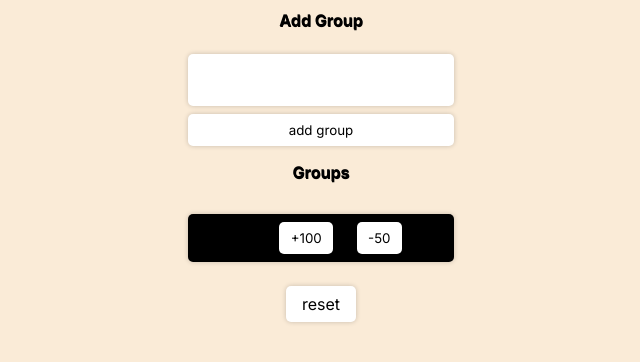
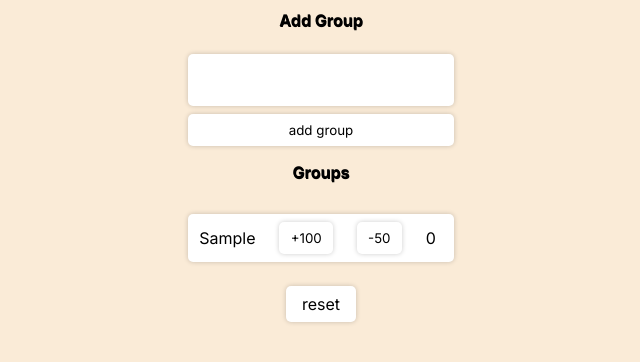
Before and after one commit to Reksaditya/Score-Counter-LCC, a plain HTML site: page index.html in a window 1280 px wide. Both pictures are taken after typing "Sample" into the empty fields and a click on the button "add group". Shown: the part 274-636 px from the top of the page, without its empty margins (319-959 px from the left). Drawn offline with Linux system fonts and the light colour scheme.

Commit message:
logic add

```diff
--- a/script.js
+++ b/script.js
@@ -9,8 +9,12 @@ addPlayer.addEventListener('click', () => {
   const countAdd = document.createElement('button');
   const countMin = document.createElement('button');
   const total = document.createElement('p');
-  player.textContent = playerInput.value;
-  playersList.appendChild(player);
+
+  if (playerInput.value !== '') {
+    player.textContent = playerInput.value;
+    playersList.appendChild(player);
+  }
+
   playerInput.value = '';
   countAdd.textContent = '+100';
   player.appendChild(countAdd);
@@ -18,6 +22,7 @@ addPlayer.addEventListener('click', () => {
   player.appendChild(countMin);
   total.textContent = '0';
   player.appendChild(total);
+
   if (countAdd.addEventListener && countMin.addEventListener) {
     countAdd.addEventListener('click', () => {
       total.textContent = parseInt(total.textContent) + 100;
--- a/style.css
+++ b/style.css
@@ -3,7 +3,7 @@
   padding: 0;
   box-sizing: border-box;
   font-family: 'inter', sans-serif;
-  background-color: antiquewhite;
+  background-color: #faebd7;
 }
 
 #app {
@@ -78,7 +78,7 @@
   margin: 0.5rem 0;
   border-radius: 5px;
   box-shadow: 0 0 5px rgba(0, 0, 0, 0.2);
-  background-color: #000000;
+  background-color: #ffffff;
 }
 
 #players-list li button {
```
